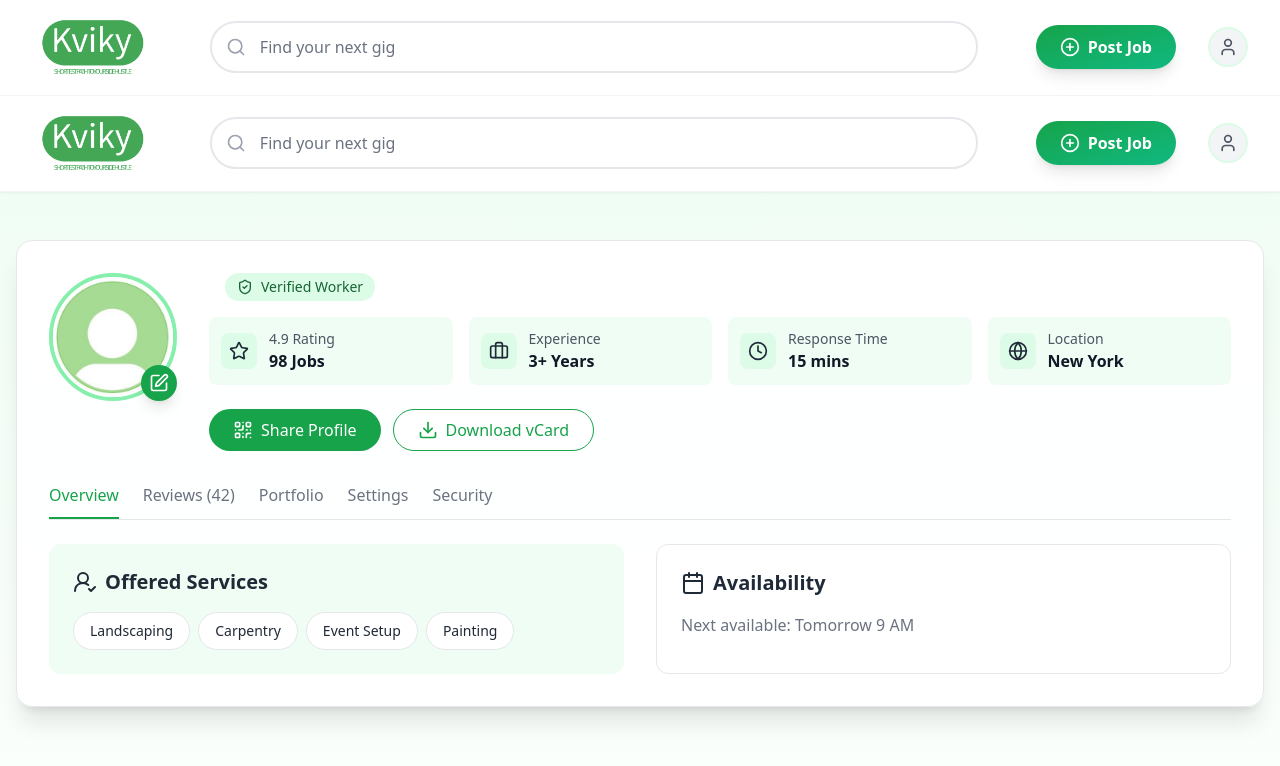
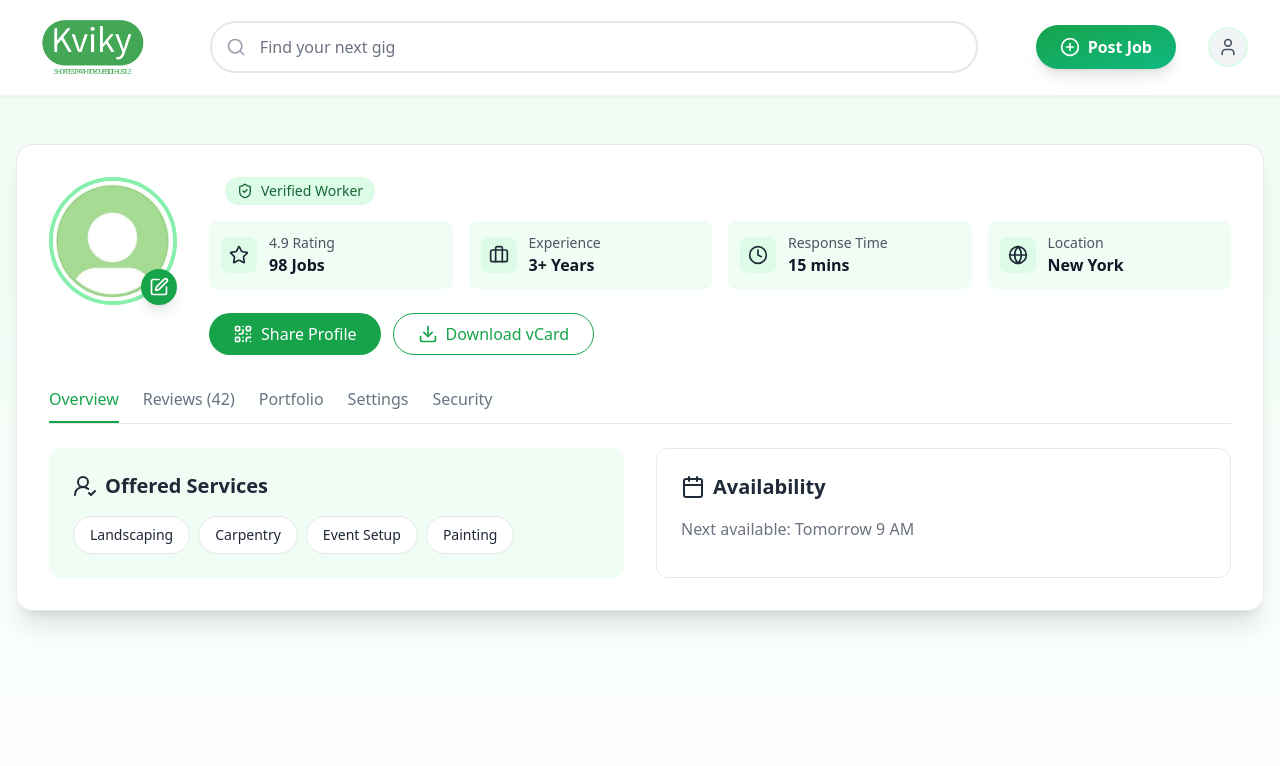
Before and after one commit to makkaDva/quicktaskerwebapp, a Next.js app: page /auth/view-profile in a window 1280 px wide. Shown: the top 766 px of the page. Built offline with nearby package versions, Linux system fonts and the light colour scheme; no server answers.

Commit message:
login popap ako nije ulogovan za post job

```diff
--- a/app/auth/layout.tsx
+++ b/app/auth/layout.tsx
@@ -7,7 +7,7 @@ export default function AuthLayout({
 }) {
   return (
     <>
-      <Navbar />
+      <div />
       {children}
     </>
   )
--- a/app/components/Navbar.tsx
+++ b/app/components/Navbar.tsx
@@ -228,11 +228,7 @@ export default function Navbar() {
             whileHover={{ scale: 1.05 }}
             whileTap={{ scale: 0.95 }}
             onClick={() => {
-              if (!userEmail) {
-                router.push('/register-page');
-              } else {
                 router.push('/post-jobs');
-              }
             }}
             className="bg-gradient-to-br from-green-600 to-emerald-500 text-white px-6 py-2.5 rounded-full text-md font-semibold flex items-center gap-2 shadow-lg hover:shadow-emerald-100"
           >
--- a/app/post-jobs/page.tsx
+++ b/app/post-jobs/page.tsx
@@ -181,11 +181,11 @@ const PostJob = () => {
   const handleFinish = async () => {
     const { data, error } = await supabase.auth.getUser();
 
-    if (error) {
-      console.error("Error fetching user:", error.message);
-      alert("Error checking authentication. Please try again.");
-      return;
-    }
+    // if (error) {
+    //   console.error("Error fetching user:", error.message);
+    //   alert("Error checking authentication. Please try again.");
+    //   return;
+    // }
 
     if (!data.user) {
       alert("You are not logged in. Please log in to post a job.");
```
